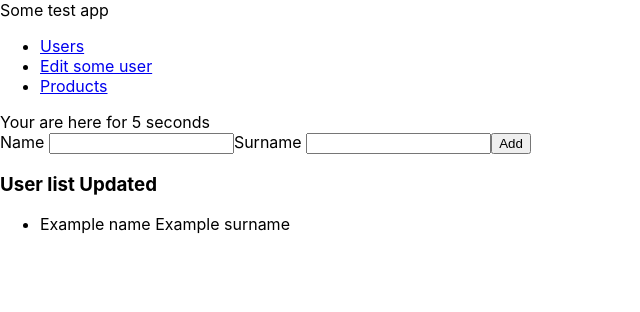
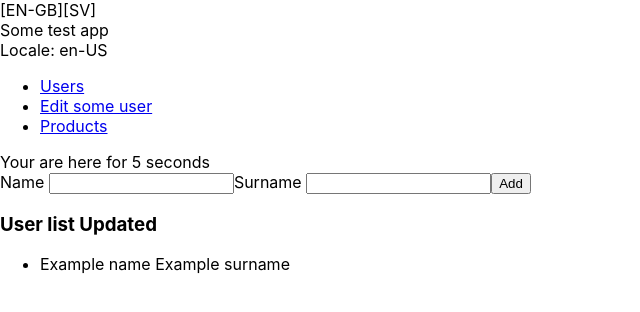
Before and after one commit to tnoworyta/react-tasks, a React (Create React App) app: page /user/list in a window 1280 px wide. Shown: the top 312 px of the page, without its empty margins (0-640 px from the left). Built offline with nearby package versions, Linux system fonts and the light colour scheme.

Commit message:
Added usage of context

```diff
--- a/src/App.js
+++ b/src/App.js
@@ -1,13 +1,23 @@
-import React from 'react';
+import React, { useState } from 'react';
 import './App.css';
 
 import ScreenRoots from './screens/Roots';
 import ErrorBoundary from 'components/ErrorBoundry';
+import LocaleContext from 'localeContext';
 
 function App() {
+  const [locale, setLocale] = useState('en-US');
   return (
     <ErrorBoundary>
-      <ScreenRoots />
+      <LocaleContext.Provider value={locale}>
+        <a href onClick={() => setLocale('en-GB')}>
+          [EN-GB]
+        </a>
+        <a href onClick={() => setLocale('sv')}>
+          [SV]
+        </a>
+        <ScreenRoots />
+      </LocaleContext.Provider>
     </ErrorBoundary>
   );
 }
--- a/src/components/UI/Menu.js
+++ b/src/components/UI/Menu.js
@@ -1,11 +1,14 @@
 import React from 'react';
 import { PropTypes } from 'prop-types';
 import { Link } from 'react-router-dom';
+
+import LocaleContext from 'localeContext';
 
 const UIMenu = ({ title }) => {
   return (
     <React.Fragment>
       <div className="title">{title || 'Some test app'}</div>
+      <LocaleContext.Consumer>{(locale) => <div>Locale: {locale}</div>}</LocaleContext.Consumer>
       <ul>
         <li>
           <Link to="/user/list">Users</Link>
--- /dev/null
+++ b/src/localeContext.js
@@ -0,0 +1,5 @@
+import React from 'react';
+
+const LocaleContext = React.createContext('en-US');
+
+export default LocaleContext;
```
Also changed, not shown: src/screens/User/List.js (+4 -4 lines), 2 other files (tests, documents, lock files or other folders).
